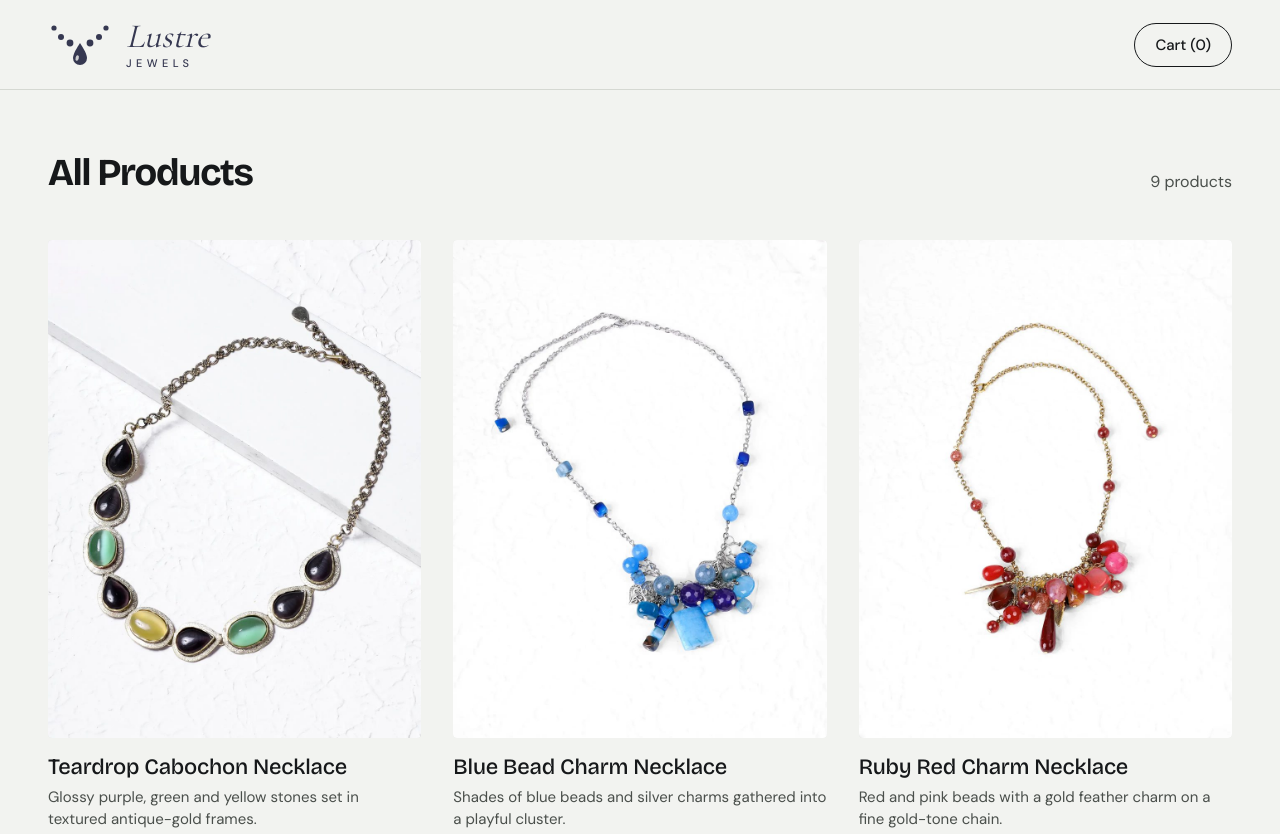
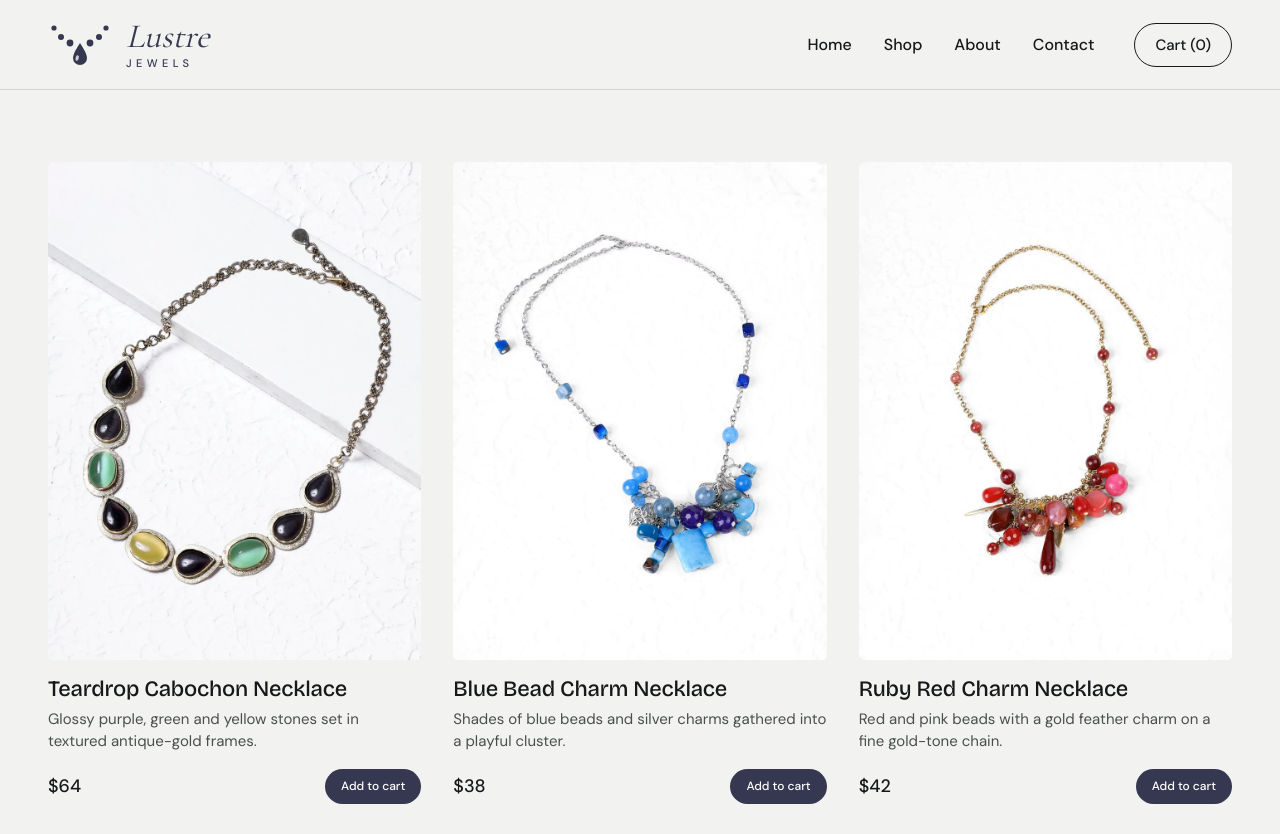
Before and after one commit to romanbiswas/product-design, a plain HTML site: page index.html in a window 1280 px wide. Shown: the top 834 px of the page. Drawn offline with nearby package versions, Linux system fonts and the light colour scheme.

Commit message:
Update header and main section styles in index.html
Adjusted layout and styles for header and main sections.

```diff
--- a/index.html
+++ b/index.html
@@ -35,15 +35,19 @@ a{color:#16181A}a:hover{color:#363851}
 <span style="font-size: 11px; letter-spacing: 0.4em; font-weight: 500; line-height: 1">JEWELS</span>
 </span>
 </a>
+<div style="display: flex; flex-wrap: wrap; align-items: center; gap: 16px 40px">
+<nav aria-label="Main" style="display: flex; flex-wrap: wrap; align-items: center; gap: 8px 32px; font-size: 16px; font-weight: 500">
+<a href="#top" style="color: #16181A; text-decoration: none">Home</a>
+<a href="#top" style="color: #16181A; text-decoration: none">Shop</a>
+<a href="#top" style="color: #16181A; text-decoration: none">About</a>
+<a href="#top" style="color: #16181A; text-decoration: none">Contact</a>
+</nav>
 <button type="button" style="min-height: 44px; padding: 0 20px; border: 1px solid #16181A; background: transparent; color: #16181A; font: 500 15px 'DM Sans', system-ui, sans-serif; border-radius: 999px; cursor: pointer">Cart (0)</button>
+</div>
 </header>
 
-<main id="top" style="width: 100%; max-width: 1280px; box-sizing: border-box; margin: 0 auto; padding: 64px 48px 58px; display: flex; flex-direction: column; gap: 48px">
+<main id="top" style="width: 100%; max-width: 1280px; box-sizing: border-box; margin: 0 auto; padding: 72px 48px 58px; display: flex; flex-direction: column; gap: 24px">
 
-<div style="display: flex; flex-wrap: wrap; align-items: flex-end; justify-content: space-between; gap: 16px">
-<h1 style="margin: 0; font-family: 'Bricolage Grotesque', system-ui, sans-serif; font-weight: 700; font-size: 38px; line-height: 1; letter-spacing: -0.03em">All Products</h1>
-<p style="margin: 0; font-size: 16px; color: #4A4F4B">9 products</p>
-</div>
 
 <div style="display: grid; grid-template-columns: repeat(auto-fit, minmax(min(300px, 100%), 1fr)); gap: 40px 32px">
 
@@ -157,6 +161,8 @@ a{color:#16181A}a:hover{color:#363851}
 
 </div>
 
+<p style="margin: 0; font-size: 16px; color: #4A4F4B; text-align: right">9 products</p>
+
 <div style="display: flex; justify-content: center">
 <button type="button" style="min-height: 48px; padding: 0 36px; border: 1px solid #363851; background: transparent; color: #363851; font: 500 15px 'DM Sans', system-ui, sans-serif; border-radius: 999px; cursor: pointer">Load more</button>
 </div>
@@ -192,7 +198,7 @@ a{color:#16181A}a:hover{color:#363851}
 </footer>
 </div>
 </x-dc>
-<script type="text/x-dc" data-dc-script data-props='{"$preview":{"width":1280,"height":2660}}'>
+<script type="text/x-dc" data-dc-script data-props='{"$preview":{"width":1280,"height":2640}}'>
 class Component extends DCLogic {
 renderVals() {
 return {};
```
